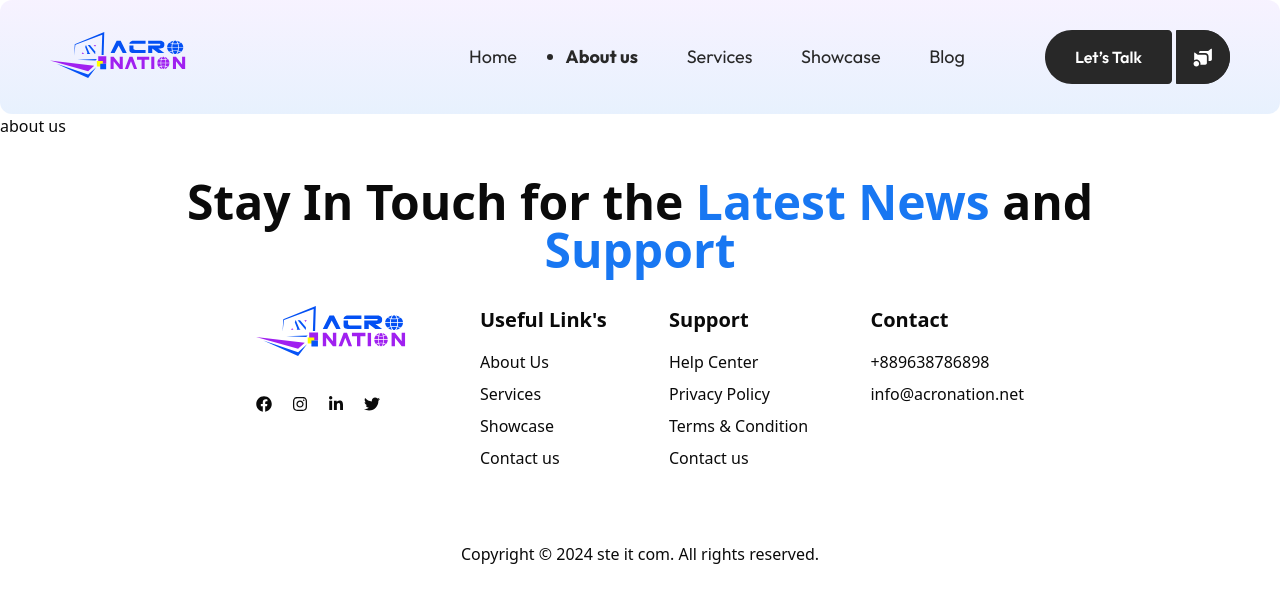
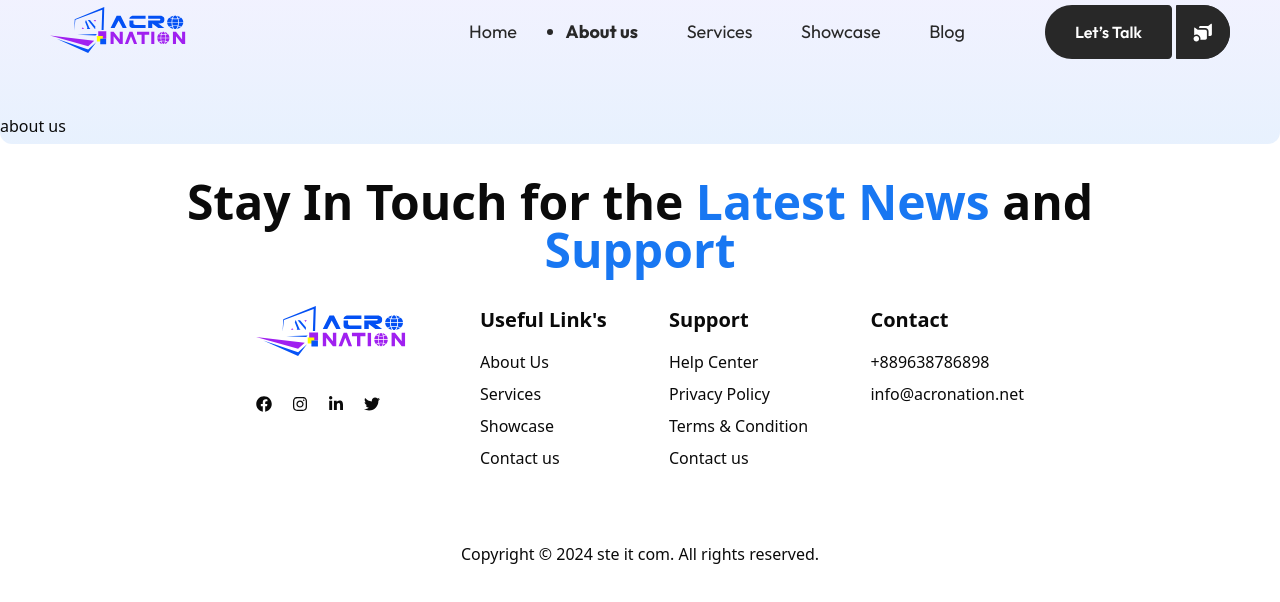
Before and after one commit to riaz37/acronation, a Next.js app: page /about-us in a window 1280 px wide. Shown: the top 602 px of the page. Built offline with nearby package versions, Linux system fonts and the light colour scheme.

Commit message:
modify design

```diff
--- a/src/Components/Navbar.tsx
+++ b/src/Components/Navbar.tsx
@@ -10,16 +10,20 @@ const NavBar = () => {
   return (
     <>
       <div className="main-navbar-container w-screen flex justify-center items-center h-[114px]">
+        <div className="w-screen h-[224px] flex justify-center items-center">
+          <div className="main-navbar-container w-[1920px] flex justify-center items-center h-full">
             <div
               className="nav-section-container
                  px-[50px]
                   py-[30px]
                    h-full
+                   h-[114px]
                    w-full
                    max-w-[1600px]
                    flex
                    justify-center
                    items-center"
+              style={{ marginTop: "30px", marginBottom: "80px" }}
             >
               <div
                 className="nav-child-section
@@ -27,6 +31,7 @@ const NavBar = () => {
                     flex
                     justify-between
                     items-center"
+                style={{ width: "100%", maxWidth: "1600px" }}
               >
                 <div
                   className="main-logo
@@ -53,7 +58,10 @@ const NavBar = () => {
                   >
                     <ul className="w-full flex justify-between items-center">
                       <li className={pathname === "/" ? "active" : ""}>
-                    <Link href="/" className={pathname === "/" ? "active" : ""}>
+                        <Link
+                          href="/"
+                          className={pathname === "/" ? "active" : ""}
+                        >
                           Home
                         </Link>
                       </li>
@@ -91,7 +99,6 @@ const NavBar = () => {
                       </li>
                     </ul>
                   </div>
-
                   <div
                     className="btn-CTA
                             min-w-[185px]
@@ -121,6 +128,8 @@ const NavBar = () => {
               </div>
             </div>
           </div>
+        </div>
+      </div>
     </>
   );
 };
```
Lines whose indentation alone changed are shown as unchanged.
